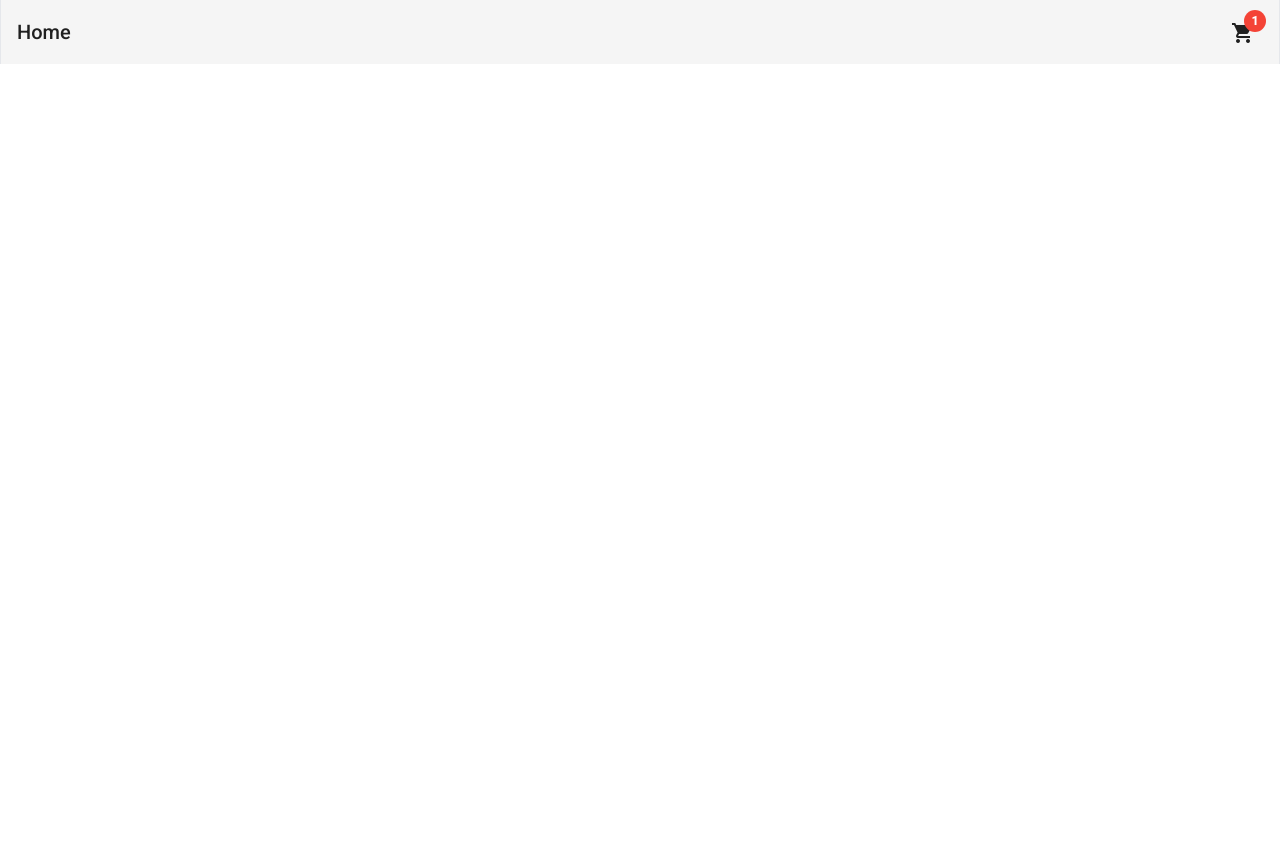
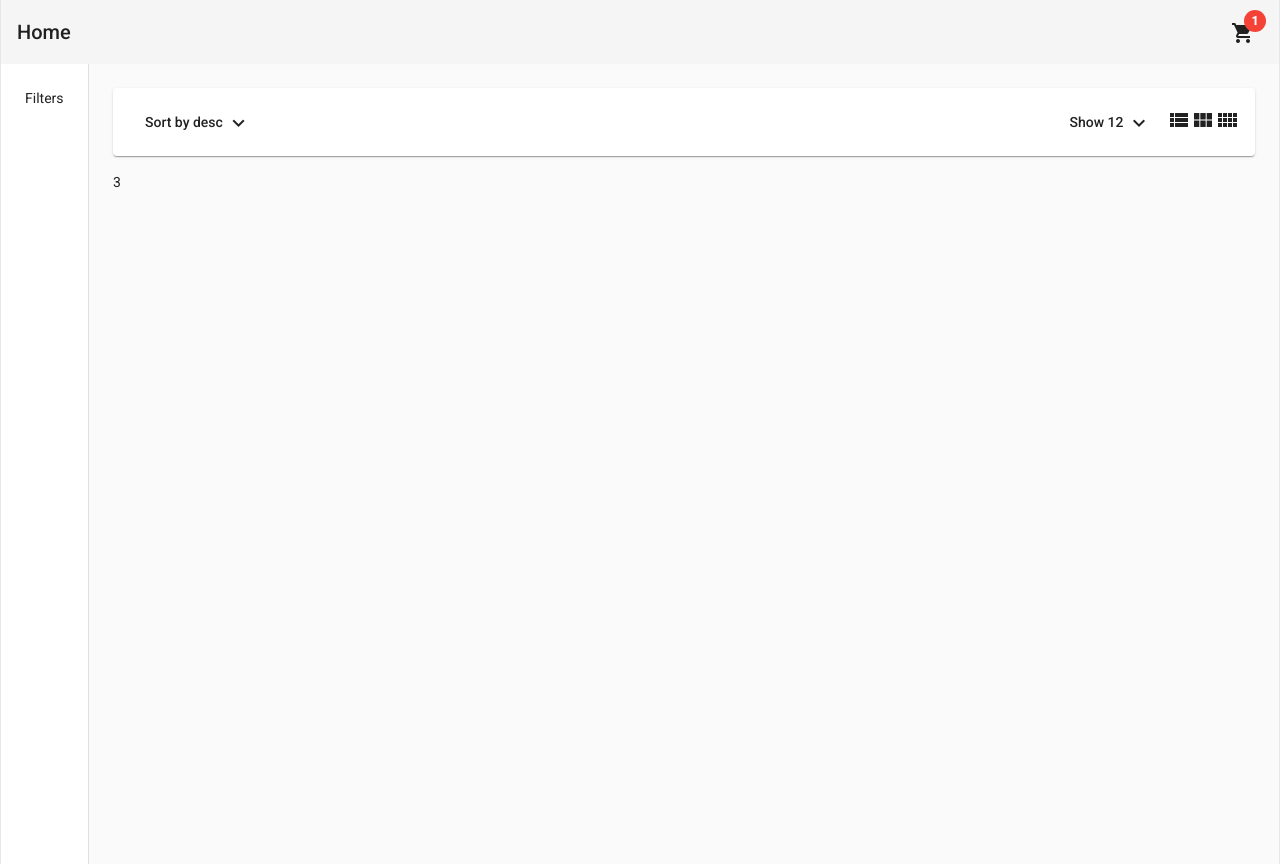
Before and after one commit to mylenaverspeelt/fashion-fusion-store, an Angular app: page /home in a window 1280 px wide. Before the commit this address led to /. Before the commit the page ends 800 px from the top, so only its background shows below. Built offline with nearby package versions, Linux system fonts and the light colour scheme.

Commit message:
create home component and route / create products-header-component

```diff
--- a/src/app/app-routing.module.ts
+++ b/src/app/app-routing.module.ts
@@ -1,7 +1,13 @@
 import { NgModule } from '@angular/core';
 import { RouterModule, Routes } from '@angular/router';
+import { HomeComponent } from './pages/home/home.component';
 
-const routes: Routes = [];
+const routes: Routes = [{
+  path: 'home',
+  component: HomeComponent
+},{
+  path: '', redirectTo: 'home', pathMatch:'full'
+}];
 
 @NgModule({
   imports: [RouterModule.forRoot(routes)],
--- a/src/app/app.component.ts
+++ b/src/app/app.component.ts
@@ -3,7 +3,8 @@
 @Component({
   selector: 'app-root',
   template: `
-<app-header> </app-header>
+    <app-header> </app-header>
+  <router-outlet></router-outlet>
   `,
   styles: []
 })
--- a/src/app/app.module.ts
+++ b/src/app/app.module.ts
@@ -18,12 +18,16 @@
 import { MatTableModule } from '@angular/material/table';
 import { BrowserAnimationsModule } from '@angular/platform-browser/animations';
 import { HeaderComponent } from './components/header/header.component';
+import { HomeComponent } from './pages/home/home.component';
+import { ProductsHeaderComponent } from './pages/home/components/products-header/products-header.component';
 
 
 @NgModule({
   declarations: [
     AppComponent,
-    HeaderComponent
+    HeaderComponent,
+    HomeComponent,
+    ProductsHeaderComponent
   ],
   imports: [
     BrowserModule,
--- /dev/null
+++ b/src/app/pages/home/components/products-header/products-header.component.html
@@ -0,0 +1,40 @@
+<mat-card class="mb-4">
+    <div class="flex justify-between">
+        <div>
+            <button mat-button [matMenuTriggerFor]="sortByMenu">
+                Sort by {{sort}}
+                <mat-icon>expand_more</mat-icon>
+            </button>
+            <mat-menu #sortByMenu="matMenu">
+                <button (click)="onSortUpdated('desc')" mat-menu-item>desc</button>
+                <button (click)="onSortUpdated('asc')" mat-menu-item>asc</button>
+            </mat-menu>
+        </div>
+
+        <div class="flex items-center">
+            <div>
+                <button mat-button [matMenuTriggerFor]="menu">
+                    Show {{ itemsShowCount}}
+                    <mat-icon>expand_more</mat-icon>
+                </button>
+                <mat-menu #menu="matMenu">
+                    <button (click)="onItemsUpdates(12)" mat-menu-item>12</button>
+                    <button (click)="onItemsUpdates(24)" mat-menu-item>24</button>
+                    <button (click)="onItemsUpdates(36)" mat-menu-item>36</button>
+                </mat-menu>
+            </div>
+
+            <button (click)="onColumnsUpdated(1)">
+                <mat-icon>view_list</mat-icon>
+            </button>
+
+            <button (click)="onColumnsUpdated(3)">
+                <mat-icon>view_module</mat-icon>
+            </button>
+
+            <button (click)="onColumnsUpdated(4)">
+                <mat-icon>view_comfy</mat-icon>
+            </button>
+        </div>
+    </div>
+</mat-card>
--- /dev/null
+++ b/src/app/pages/home/components/products-header/products-header.component.ts
@@ -0,0 +1,31 @@
+import { Component, EventEmitter, OnInit, Output } from '@angular/core';
+
+@Component({
+  selector: 'app-products-header',
+  templateUrl: "products-header.component.html"
+})
+export class ProductsHeaderComponent implements OnInit {
+
+  @Output() columnsCountChange = new EventEmitter<number>();
+
+  sort = 'desc'
+  itemsShowCount = 12
+
+  constructor() { }
+
+  ngOnInit(): void {
+  }
+
+  onSortUpdated(newSort: string): void {
+    this.sort = newSort
+  }
+
+  onItemsUpdates(count: number): void {
+    this.itemsShowCount = count
+  }
+
+  onColumnsUpdated(colsNum: number): void {
+    this.columnsCountChange.emit(colsNum)
+  }
+
+}
--- /dev/null
+++ b/src/app/pages/home/home.component.html
@@ -0,0 +1,10 @@
+<mat-drawer-container class="min-h-full max-w-7xl mx-auto border-x" [autosize]="true">
+    <mat-drawer mode="side" opened class="p-6">
+        <div>Filters</div>
+    </mat-drawer>
+
+    <mat-drawer-content class="p-6">
+        <app-products-header (columnsCountChange)="onColumnsCountChange($event)"></app-products-header>
+        {{cols}}
+    </mat-drawer-content>
+</mat-drawer-container>
--- /dev/null
+++ b/src/app/pages/home/home.component.ts
@@ -0,0 +1,18 @@
+import { Component, OnInit } from '@angular/core';
+
+@Component({
+  selector: 'app-home',
+  templateUrl: './home.component.html'
+})
+export class HomeComponent implements OnInit {
+
+  cols = 3
+  constructor() { }
+
+  ngOnInit(): void {
+  }
+
+  onColumnsCountChange(colsNum: number): void {
+    this.cols = colsNum
+  }
+}
```
